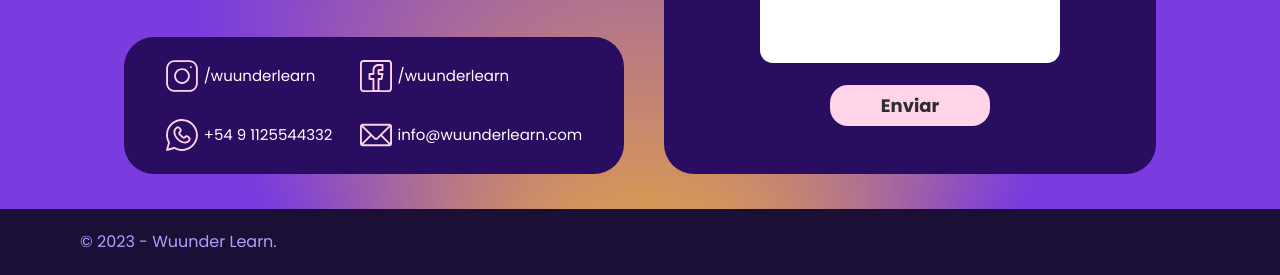
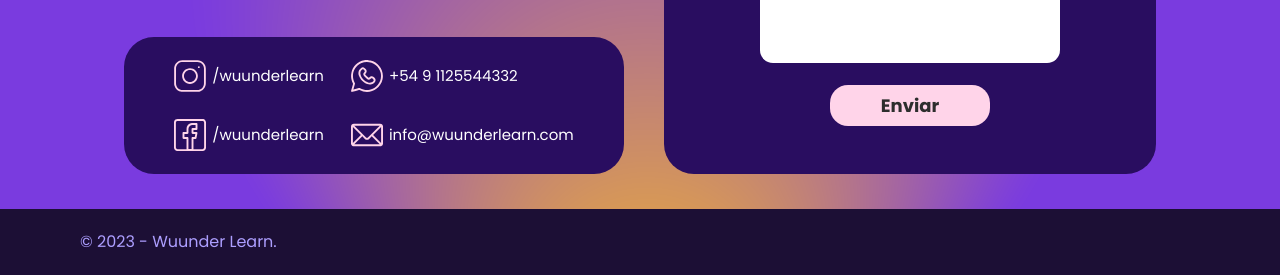
Before and after one commit to nuriasky/wuunder-learn, a plain HTML site: page index.html in a window 1280 px wide. Shown: the part 2803-3078 px from the top of the page. Drawn offline with Linux system fonts and the light colour scheme.

Commit message:
responsive contact us mobile

```diff
--- a/style.css
+++ b/style.css
@@ -501,8 +501,8 @@ main {
 .grid-social{
     display: grid;
     grid-template-areas:
-    "instagram facebook"
-    "whatsapp email"
+    "instagram whatsapp"
+    "facebook email"
     ;
     gap: 27px;
     padding: 1rem 2rem;
```
